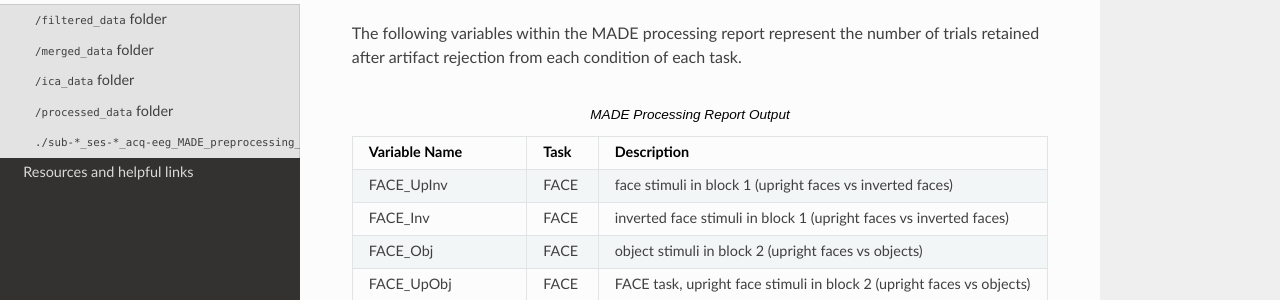
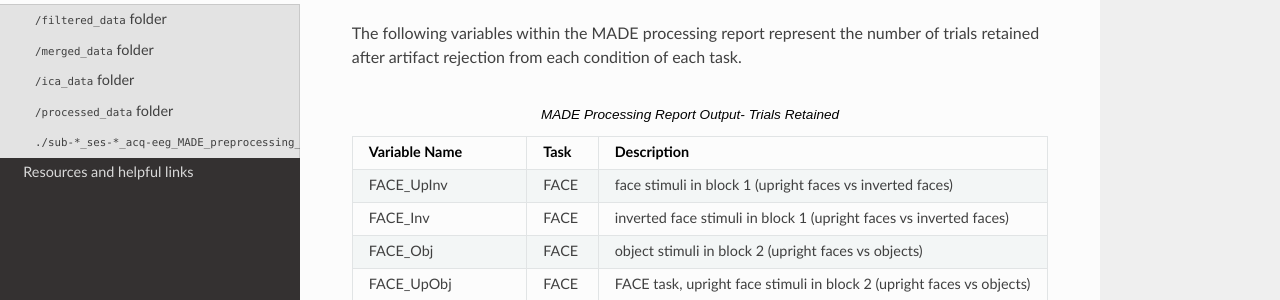
Before and after one commit to DCAN-Labs/HBCD-MADE, a Sphinx documentation site: the page built from docs/source/expected_outputs.rst, in a window 1280 px wide and 900 px high, scrolled down 3388 px. Shown: the part 310-610 px from the top of the window. Built offline with Sphinx 7.4.7 and the Read the Docs theme 2.0.0, drawn with Linux system fonts in a browser that asks for light colours.

Commit message:
Update expected_outputs.rst

```diff
--- a/docs/source/expected_outputs.rst
+++ b/docs/source/expected_outputs.rst
@@ -193,7 +193,7 @@ Processing report automatically generated by MADE. The file ``MADE_preprocessing
 
 The following variables within the MADE processing report represent the number of trials retained after artifact rejection from each condition of each task.
 
-.. list-table:: MADE Processing Report Output
+.. list-table:: MADE Processing Report Output- Trials Retained
    :widths: 20 8 50
    :header-rows: 1
 
```
